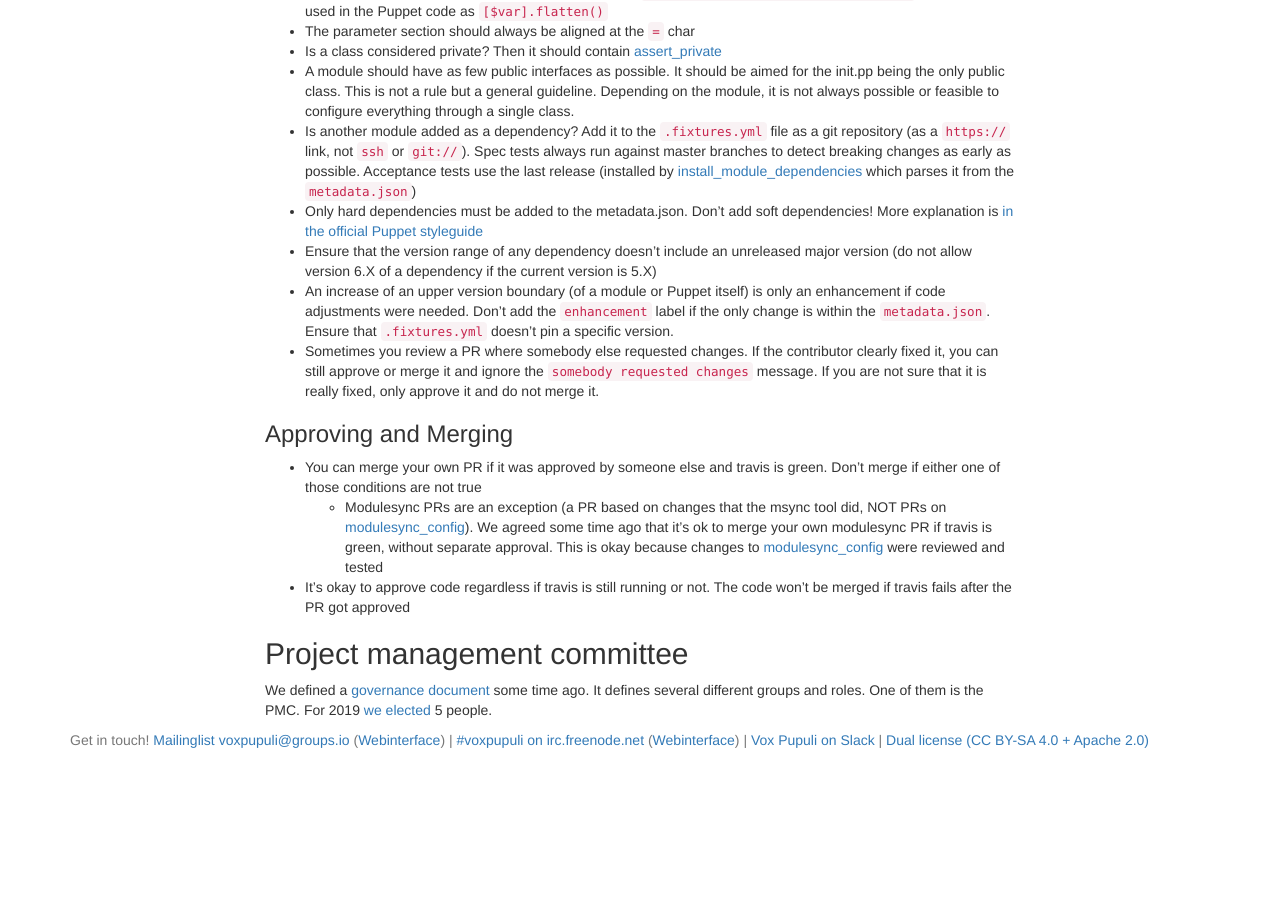
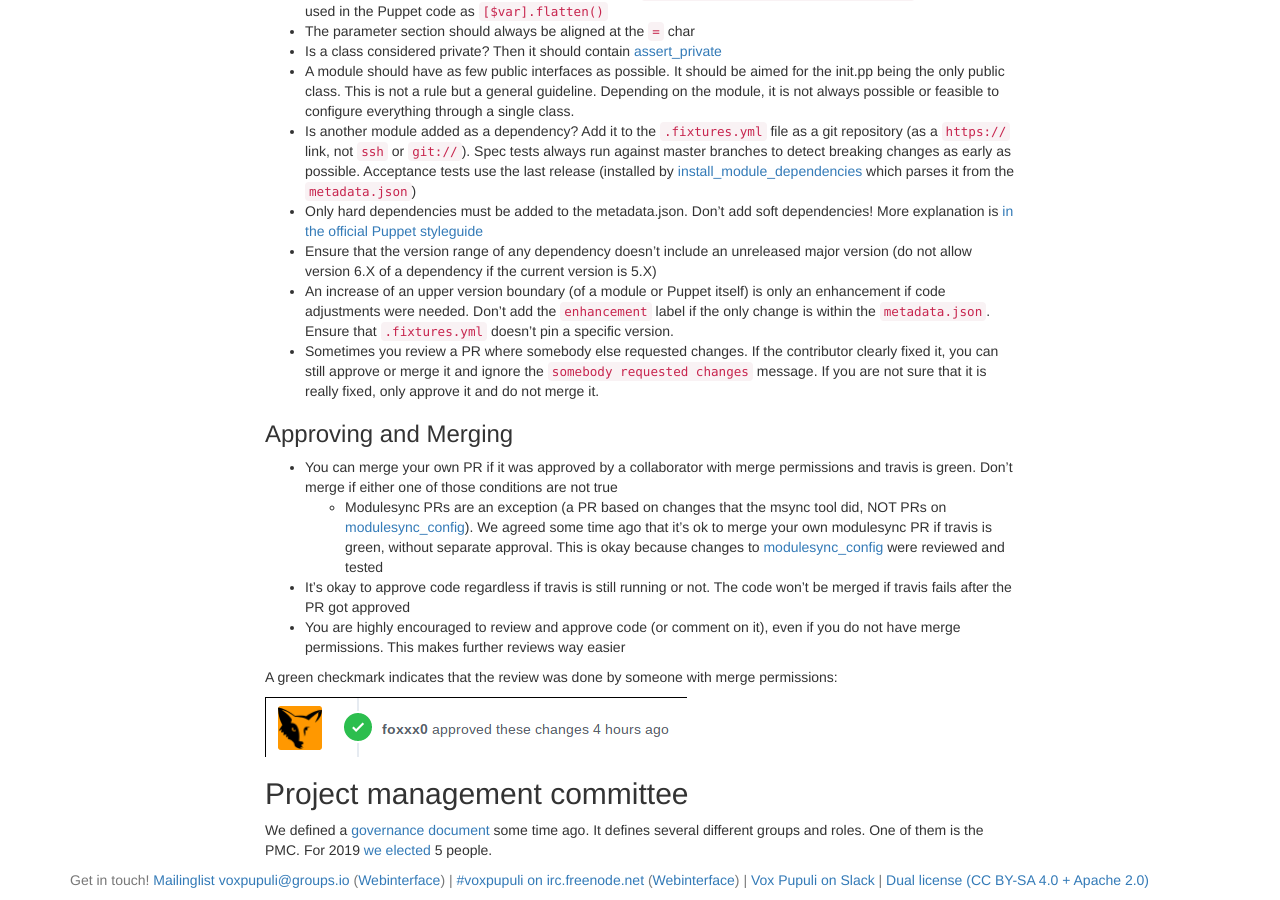
Before and after one commit to voxpupuli/voxpupuli.github.io, a Jekyll site: the page built from docs/index.md, in a window 1280 px wide and 900 px high, scrolled down 3454 px. Built offline with Jekyll 4.4.1, drawn with Linux system fonts in a browser that asks for light colours; nearby versions of some CDN libraries; before the commit the page ends 4214 px from its top, so only the background shows below that.

Commit message:
clarify who can approve a PR

```diff
--- a/docs/index.md
+++ b/docs/index.md
@@ -177,9 +177,14 @@ There are a few things that can be checked if you review a pull request against
 
 ### Approving and Merging
 
-* You can merge your own PR if it was approved by someone else and travis is green. Don't merge if either one of those conditions are not true
+* You can merge your own PR if it was approved by a collaborator with merge permissions and travis is green. Don't merge if either one of those conditions are not true
   * Modulesync PRs are an exception (a PR based on changes that the msync tool did, NOT PRs on [modulesync_config](https://github.com/voxpupuli/modulesync_config#modulesync-configs)). We agreed some time ago that it's ok to merge your own modulesync PR if travis is green, without separate approval. This is okay because changes to [modulesync_config](https://github.com/voxpupuli/modulesync_config#modulesync-configs) were reviewed and tested
 * It's okay to approve code regardless if travis is still running or not. The code won't be merged if travis fails after the PR got approved
+* You are highly encouraged to review and approve code (or comment on it), even if you do not have merge permissions. This makes further reviews way easier
+
+A green checkmark indicates that the review was done by someone with merge permissions:
+
+<img alt="8bit vox" src="{{ site.url }}{{ site.baseurl }}/static/images/approved_pr_by_collaborator.png"/>
 
 ## Project management committee
 
```
Also changed, not shown: static/images/approved_pr_by_collaborator.png (added).
